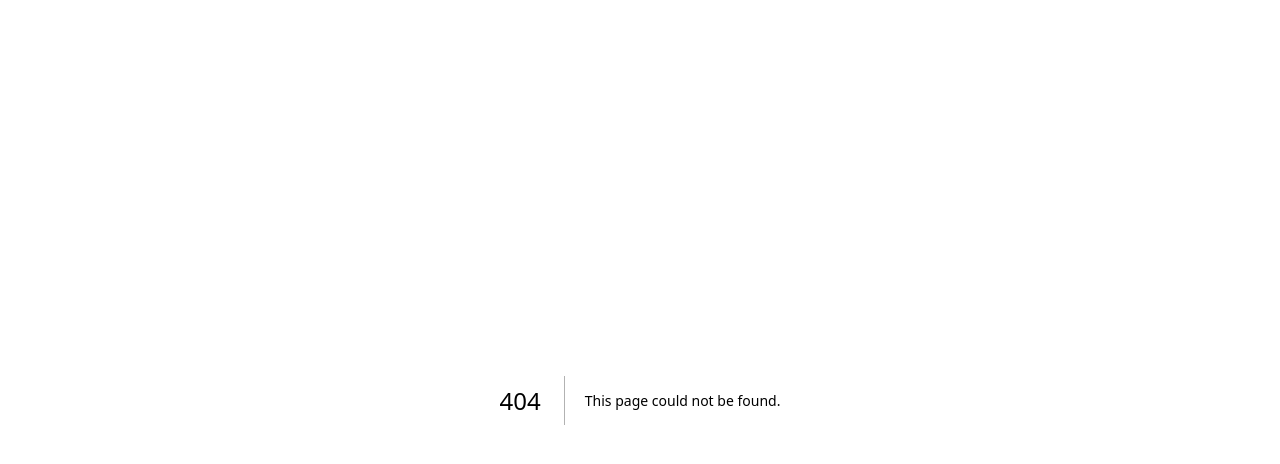
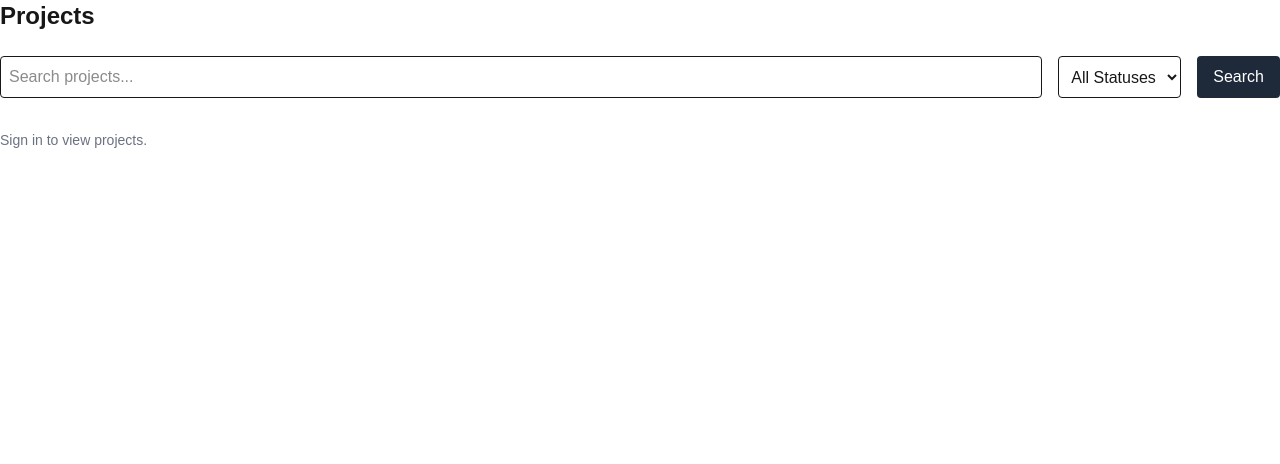
Before and after one commit to fahadaslamcust/Capstone-project, a Next.js app: page /projects in a window 1280 px wide. Before the commit this address had no page. Shown: the top 464 px of the page. Built offline with nearby package versions, Linux system fonts and the light colour scheme; no server answers.

Commit message:
completed milestone 4

```diff
--- /dev/null
+++ b/src/app/(dashboard)/analytics/@activity/page.tsx
@@ -0,0 +1,7 @@
+export default function ActivityPage() {
+  return (
+    <div className="border p-4 rounded">
+      Activity Widget
+    </div>
+  );
+}
--- /dev/null
+++ b/src/app/(dashboard)/analytics/@stats/loading.tsx
@@ -0,0 +1,7 @@
+export default function Loading() {
+  return (
+    <div className="border p-4 rounded">
+      Loading stats...
+    </div>
+  );
+}
--- /dev/null
+++ b/src/app/(dashboard)/analytics/@stats/page.tsx
@@ -0,0 +1,9 @@
+export default async function StatsPage() {
+  await new Promise((r) => setTimeout(r, 2000));
+
+  return (
+    <div className="border p-4 rounded">
+      Stats Widget
+    </div>
+  );
+}
--- /dev/null
+++ b/src/app/(dashboard)/analytics/layout.tsx
@@ -0,0 +1,20 @@
+export default function AnalyticsLayout({
+  children,
+  stats,
+  activity,
+}: {
+  children: React.ReactNode;
+  stats: React.ReactNode;
+  activity: React.ReactNode;
+}) {
+  return (
+    <div>
+      {children}
+
+      <div className="grid grid-cols-2 gap-4 mt-6">
+        {stats}
+        {activity}
+      </div>
+    </div>
+  );
+}
--- /dev/null
+++ b/src/app/(dashboard)/analytics/page.tsx
@@ -0,0 +1,9 @@
+export default function AnalyticsPage() {
+  return (
+    <div>
+      <h1 className="text-2xl font-bold mb-6">
+        Analytics Dashboard
+      </h1>
+    </div>
+  );
+}
--- /dev/null
+++ b/src/app/(dashboard)/projects/page.tsx
@@ -0,0 +1,27 @@
+import { Suspense } from 'react';
+import { SearchBar } from '@/features/projects/components/search-bar';
+import { ProjectListServer } from '@/features/projects/components/project-list-server';
+import { ProjectListSkeleton } from '@/features/projects/components/skeletons';
+
+type PageProps = {
+  searchParams: Promise<{ [key: string]: string | string[] | undefined }>;
+};
+
+export default async function ProjectsPage({ searchParams }: PageProps) {
+  // Await the searchParams explicitly
+  const params = await searchParams;
+  const q = typeof params.q === 'string' ? params.q : '';
+  const status = typeof params.status === 'string' ? params.status : '';
+
+  return (
+    <div>
+      <h1 className="text-2xl font-bold mb-6">Projects</h1>
+      <SearchBar />
+
+      {/* Streaming Boundary */}
+      <Suspense fallback={<ProjectListSkeleton />} key={`${q}-${status}`}>
+        <ProjectListServer query={q} status={status} />
+      </Suspense>
+    </div>
+  );
+}
--- /dev/null
+++ b/src/features/projects/components/project-list-server.tsx
@@ -0,0 +1,35 @@
+import { and, asc, eq, like } from 'drizzle-orm';
+import { db } from '@/db';
+import { projects } from '@/db/schema';
+import { getCurrentUser } from '@/lib/dal/auth';
+import { ProjectList } from './project-list';
+
+type Props = {
+  query: string;
+  status: string;
+};
+
+export async function ProjectListServer({ query, status }: Props) {
+  const user = await getCurrentUser();
+
+  if (!user) {
+    return <p className="text-sm text-gray-500">Sign in to view projects.</p>;
+  }
+
+  const conditions = [eq(projects.organizationId, user.organization_id)];
+  if (query) conditions.push(like(projects.name, `%${query}%`));
+  if (status) conditions.push(eq(projects.status, status));
+
+  const rows = await db
+    .select({
+      id: projects.id,
+      name: projects.name,
+      description: projects.description,
+      status: projects.status,
+    })
+    .from(projects)
+    .where(and(...conditions))
+    .orderBy(asc(projects.createdAt));
+
+  return <ProjectList initialProjects={rows} />;
+}
--- /dev/null
+++ b/src/features/projects/components/search-bar.tsx
@@ -0,0 +1,21 @@
+import Form from 'next/form';
+
+export function SearchBar() {
+  return (
+    <Form action="/projects" className="flex gap-4 mb-8">
+      <input
+        name="q"
+        placeholder="Search projects..."
+        className="border p-2 rounded flex-1"
+      />
+      <select name="status" className="border p-2 rounded">
+        <option value="">All Statuses</option>
+        <option value="active">Active</option>
+        <option value="archived">Archived</option>
+      </select>
+      <button type="submit" className="bg-gray-800 text-white px-4 py-2 rounded">
+        Search
+      </button>
+    </Form>
+  );
+}
--- /dev/null
+++ b/src/features/projects/components/skeletons.tsx
@@ -0,0 +1,13 @@
+export function ProjectListSkeleton() {
+  return (
+    <div className="grid grid-cols-3 gap-4">
+      {Array.from({ length: 6 }).map((_, i) => (
+        <div key={i} className="animate-pulse rounded border bg-white p-4">
+          <div className="h-5 w-2/3 rounded bg-gray-200" />
+          <div className="mt-3 h-4 w-full rounded bg-gray-200" />
+          <div className="mt-2 h-4 w-1/2 rounded bg-gray-200" />
+        </div>
+      ))}
+    </div>
+  );
+}
--- /dev/null
+++ b/src/lib/dal/projects.ts
@@ -0,0 +1,21 @@
+import { db } from '@/db';
+import { projects } from '@/db/schema';
+import { eq, like, and } from 'drizzle-orm';
+
+export async function getFilteredProjects(orgId: string, query: string, status: string) {
+  'use cache';
+  // cacheLife and cacheTag can be applied at the function level
+  // next: { tags: ['projects'] } is the old way, use specific directives in 16.3+
+
+  const filters = [eq(projects.organizationId, orgId)];
+
+  if (query) {
+    filters.push(like(projects.name, `%${query}%`));
+  }
+
+  if (status) {
+    filters.push(eq(projects.status, status));
+  }
+
+  return await db.select().from(projects).where(and(...filters));
+}
```
